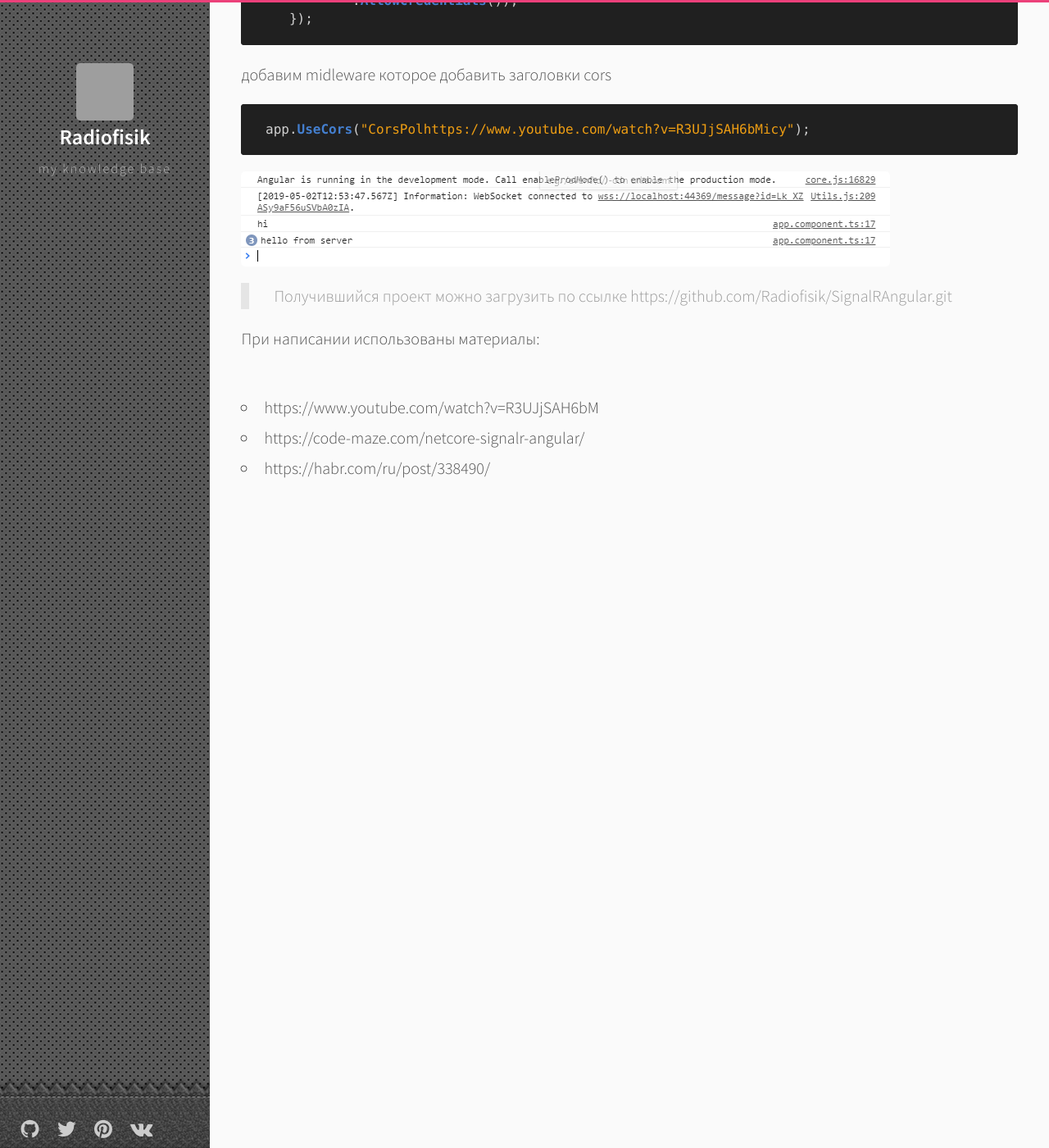
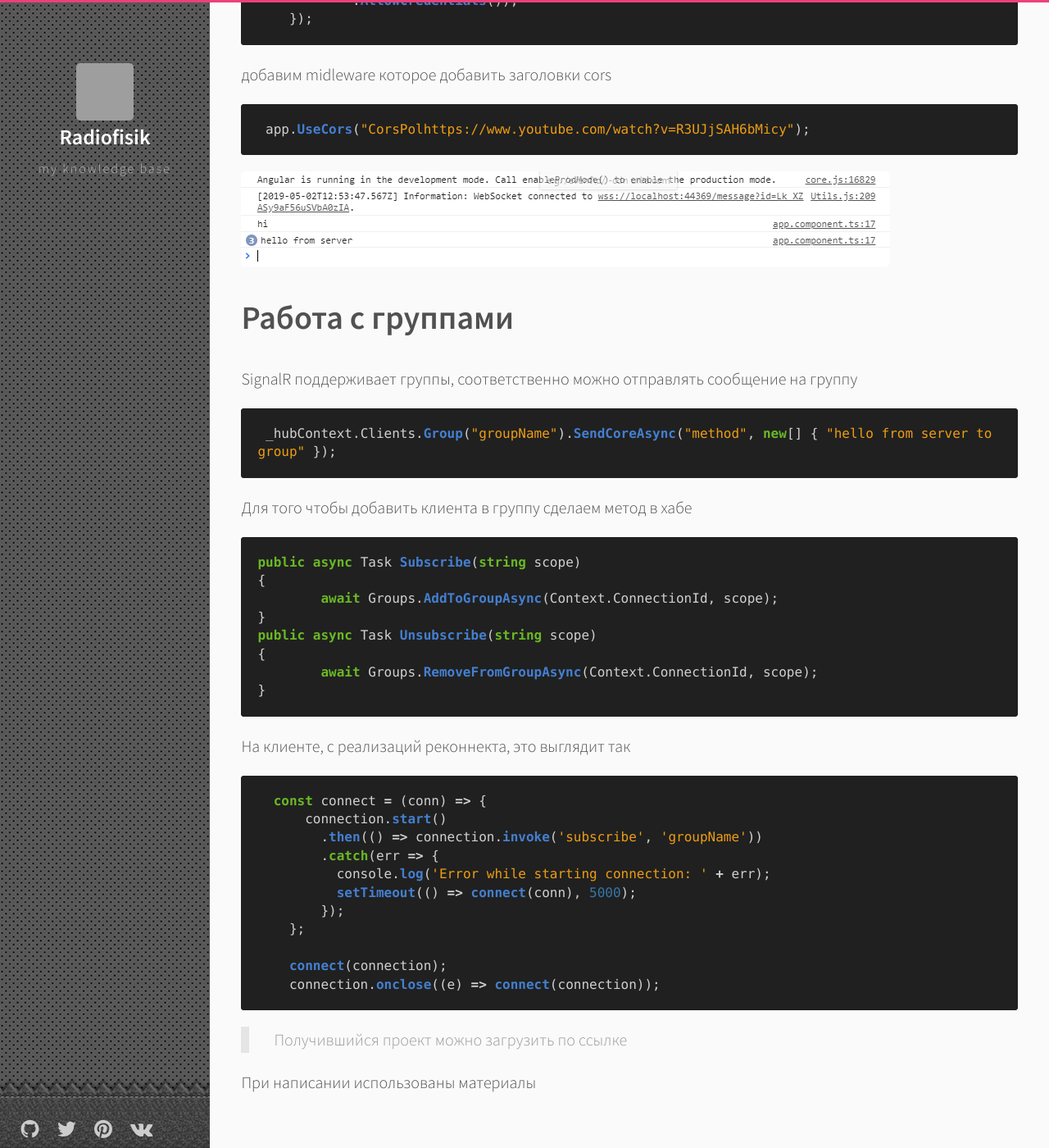
Before and after one commit to Radiofisik/radiofisik.github.io, a Jekyll site: the page built from _posts/signalR/2019-05-02-signalr-angular.md, in a window 1280 px wide and 1400 px high, scrolled down 4815 px. Shown: the whole window at 82% size. Built offline with Jekyll 4.4.1, drawn with Linux system fonts in a browser that asks for light colours; comment, search, counter and statistics services are not loaded; some of the changed text lies outside the part shown; grey boxes are pictures that could not be loaded.

Commit message:
add groups to signalR

````diff
--- a/_posts/signalR/2019-05-02-signalr-angular.md
+++ b/_posts/signalR/2019-05-02-signalr-angular.md
@@ -5,7 +5,7 @@ description: SignalR, MVC, Swagger, CORS
 
 Создадим новый проект Visual Studio через команду `dotnet new` набрав ее без параметров получим список возможных шаблонов. Будем использовать самый простой.
 
-```
+```bash
 dotnet new web
 ```
 
@@ -13,38 +13,38 @@ dotnet new web
 
 Установим nuget пакеты
 
-```
+```bash
 dotnet add package Microsoft.AspNetCore.SignalR
 ```
 
 В Startup.cs зарегистрируем сервис
 
 ```c#
-  public void ConfigureServices(IServiceCollection services)
-        {
-            services.AddSignalR();
-        }
+public void ConfigureServices(IServiceCollection services)
+{
+    services.AddSignalR();
+}
 ```
 
 Создадим класс хаба
 
 ```c#
-    public class MessageHub: Hub
-    {
+public class MessageHub: Hub
+{
         public Task Send(string message)
         {
             return Clients.All.SendAsync("Send", message);
         }
-    }
+}
 ```
 
 Зарегистрируем SignalR middleware
 
 ```c#
- public void Configure(IApplicationBuilder app, IHostingEnvironment env)
-        {
-            app.UseSignalR(routes => { routes.MapHub<MessageHub>("/message"); });
-        }
+public void Configure(IApplicationBuilder app, IHostingEnvironment env)
+{
+    app.UseSignalR(routes => { routes.MapHub<MessageHub>("/message"); });
+}
 ```
 
 ## MVC
@@ -97,7 +97,7 @@ app.UseMvc(); // в Configure
 
 Для удобства запуска метода контроллера добавим swagger через Swashbuckle
 
-```
+```bash
 dotnet add package Swashbuckle.AspNetCore
 ```
 
@@ -108,7 +108,7 @@ dotnet add package Swashbuckle.AspNetCore
     });
 ```
 
-```c#
+```с#
  // Enable middleware to serve generated Swagger as a JSON endpoint.
     app.UseSwagger();
 
@@ -188,11 +188,49 @@ export class AppComponent implements OnInit {
 
 ![resultconsole](resultconsole.png)
 
-> Получившийся проект можно загрузить по ссылке https://github.com/Radiofisik/SignalRAngular.git
+# Работа с группами
 
+SignalR поддерживает группы, соответственно можно отправлять сообщение на группу
 
+```c#
+ _hubContext.Clients.Group("groupName").SendCoreAsync("method", new[] { "hello from server to group" });
+```
 
-При написании использованы материалы:
+Для того чтобы добавить клиента в группу сделаем метод в хабе
+
+```c#
+public async Task Subscribe(string scope)
+{
+	await Groups.AddToGroupAsync(Context.ConnectionId, scope);
+}
+public async Task Unsubscribe(string scope)
+{
+	await Groups.RemoveFromGroupAsync(Context.ConnectionId, scope);
+}
+```
+
+На клиенте, с реализаций реконнекта, это выглядит так
+
+```typescript
+  const connect = (conn) => {
+      connection.start()
+        .then(() => connection.invoke('subscribe', 'groupName'))
+        .catch(err => {
+          console.log('Error while starting connection: ' + err);
+          setTimeout(() => connect(conn), 5000);
+        });
+    };
+
+    connect(connection);
+    connection.onclose((e) => connect(connection));
+```
+
+> Получившийся проект можно загрузить по ссылке
+
+При написании использованы материалы
+
 - <https://www.youtube.com/watch?v=R3UJjSAH6bM>
+
 - <https://code-maze.com/netcore-signalr-angular/>
+
 - <https://habr.com/ru/post/338490/>
````
